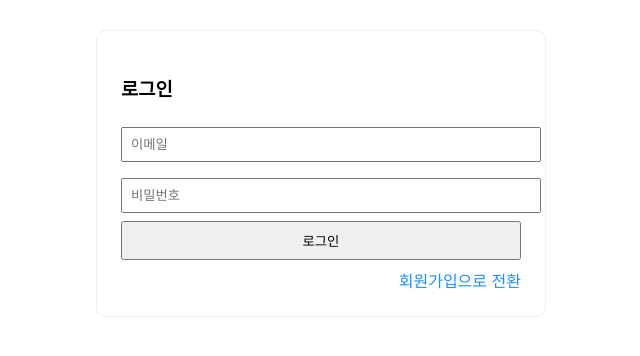
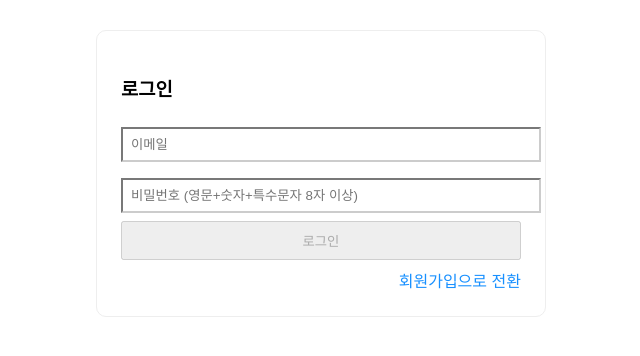
Before and after one commit to robinjh/ShareCar_GBDA, a React (Create React App) app in the folder sharecar/webpage_mypage/: page / in a window 1280 px wide. Shown: the top 356 px of the page, without its empty margins (319-959 px from the left). Built offline with nearby package versions, Linux system fonts and the light colour scheme; no server answers.

Commit message:
feat(auth): add real-time email and password validation with disabled submit

```diff
--- a/sharecar/webpage_mypage/src/components/auth/AuthForm.jsx
+++ b/sharecar/webpage_mypage/src/components/auth/AuthForm.jsx
@@ -9,6 +9,11 @@ function AuthForm() {
   const [isLogin, setIsLogin] = useState(true); // 로그인/회원가입 전환
   const [error, setError] = useState("");
   const user = useContext(UserContext);
+  const isValidEmail = email =>
+    /^[a-zA-Z0-9._%+-]+@[a-zA-Z0-9.-]+\.[a-zA-Z]{2,}$/.test(email);
+  const isValidPassword = pwd =>
+    /^(?=.*[A-Za-z])(?=.*\d)(?=.*[!@#$%^&*()_\-+=\[\]{};':"\\|,.<>/?]).{8,}$/.test(pwd);
+
 
   // 로그인/회원가입 처리
   const handleSubmit = async (e) => {
@@ -60,22 +65,52 @@ function AuthForm() {
           onChange={e => setEmail(e.target.value)}
           placeholder="이메일"
           required
-          style={{ width: "100%", margin: "8px 0", padding: 8 }}
+          style={{
+            width: "100%",
+            margin: "8px 0",
+            padding: 8,
+            borderColor: email === "" ? "#ccc" : isValidEmail(email) ? "#3a6ff7" : "#ff4444"
+          }}
         />
+        {email && !isValidEmail(email) && (
+          <div style={{ color: "#ff4444", marginBottom: 4 }}>
+            올바른 이메일 형식(aaa@bbb.com)이 아닙니다.
+          </div>
+        )}
         <input
           type="password"
           value={password}
           onChange={e => setPassword(e.target.value)}
-          placeholder="비밀번호"
+          placeholder="비밀번호 (영문+숫자+특수문자 8자 이상)"
           required
-          style={{ width: "100%", margin: "8px 0", padding: 8 }}
+          style={{
+            width: "100%",
+            margin: "8px 0",
+            padding: 8,
+            borderColor: password === "" ? "#ccc" : isValidPassword(password) ? "#3a6ff7" : "#ff4444"
+          }}
         />
-        {error && <div style={{ color: "red", marginBottom: 10 }}>{error}</div>}
-        <button type="submit" style={{ width: "100%", padding: 8, marginBottom: 8 }}>
+        {password && !isValidPassword(password) && (
+          <div style={{ color: "#ff4444", marginBottom: 4 }}>
+            비밀번호는 8자 이상, 영문+숫자+특수문자를 모두 포함해야 합니다.
+          </div>
+        )}
+
+        {error && (
+          <div style={{ color: "red", marginBottom: 10 }}>{error}</div>
+        )}
+        <button
+          type="submit"
+          style={{ width: "100%", padding: 8, marginBottom: 8 }}
+          disabled={!isValidEmail(email) || !isValidPassword(password)}
+        >
           {isLogin ? "로그인" : "회원가입"}
         </button>
         <div style={{ textAlign: "right" }}>
-          <span style={{ cursor: "pointer", color: "#1890ff" }} onClick={() => setIsLogin(!isLogin)}>
+          <span
+            style={{ cursor: "pointer", color: "#1890ff" }}
+            onClick={() => setIsLogin(!isLogin)}
+          >
             {isLogin ? "회원가입" : "로그인"}으로 전환
           </span>
         </div>
```
